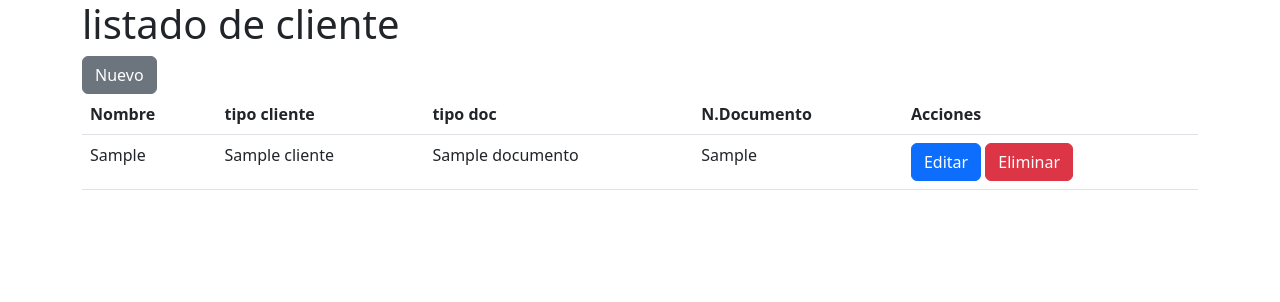
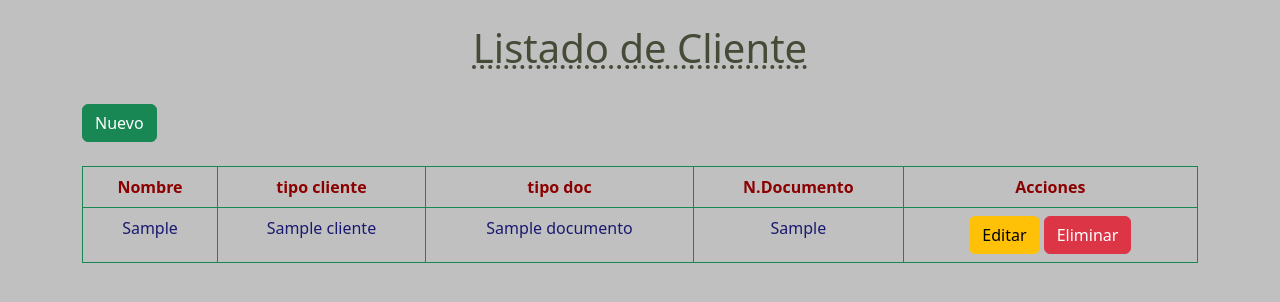
Before and after one commit to wilimontes/Ejercicio-PDO, a PHP site: page / in a window 1280 px wide. Shown: the top 302 px of the page. Run offline with PHP 8.4, Linux system fonts and the light colour scheme; tables that the repository leaves empty or names only in its code hold one stand-in row (values such as "Sample post").

Commit message:
practica wili montes

```diff
--- a/index.php
+++ b/index.php
@@ -19,13 +19,17 @@ $resultado = $db->query($sql)->fetchAll(PDO::FETCH_ASSOC);
     rel="stylesheet" integrity="sha384-gH2yIJqKdNHPEq0n4Mqa/HGKIhSkIHeL5AyhkYV8i59U5AR6csBvApHHNl/vI1Bx"
     crossorigin="anonymous">
 </head>
-<body>
-<div class="container">
-        <h1>listado de cliente</h1>
-        <a href="nuevo_cliente.php" class="btn btn-secondary">Nuevo</a>
-        <table class="table">
+<body style="background-color:#c0c0c0">
+    <div class="container">
+        <br>
+        <h1 class="text-center" style="color:#444c38" ><abbr title="attribute">Listado de Cliente</abbr></h1>
+        <br>
+        <a href="nuevo_cliente.php" class="btn btn-success">Nuevo</a>
+        <br>
+        <br>
+        <table class="table table-bordered border-success">
             <thead>
-                <tr>
+                <tr class="text-center" style="color:#8b0000">
                     <th>Nombre</th>
                     <th>tipo cliente</th>
                     <th>tipo doc</th>
@@ -33,17 +37,17 @@ $resultado = $db->query($sql)->fetchAll(PDO::FETCH_ASSOC);
                     <th>Acciones</th>
                 </tr>
             </thead>
-            <tbody>
+            <tbody style="color:#191970">
             <?php
                 foreach($resultado as $cliente):
             ?>
-                <tr>
+                <tr class="text-center">
                         <td><?php echo $cliente['razon_social'] ?></td>
                         <td><?php echo $cliente['tipo_cliente'] ?></td>
                         <td><?php echo $cliente['tipo_documento'] ?></td>
                         <td><?php echo $cliente['numero_documento'] ?></td>
-                        <td>
-                            <a href="Editar_cliente.php?id=<?php echo $cliente['id'] ?>" class="btn btn-primary">Editar</a>
+                        <td class="text-center">
+                            <a href="Editar_cliente.php?id=<?php echo $cliente['id'] ?>" class="btn btn-warning">Editar</a>
                             <a href="Eliminar.php?id=<?php echo $cliente['id'] ?>" class="btn btn-danger">Eliminar</a>
                         </td>
                 </tr>
@@ -53,5 +57,7 @@ $resultado = $db->query($sql)->fetchAll(PDO::FETCH_ASSOC);
             </tbody>
         </table>
     </div>
+</div>
+    </body>
 </body>
 </html>
```
Also changed, not shown: Editar_cliente.php (+4 -4 lines), nuevo_cliente.php (+4 -4 lines).
